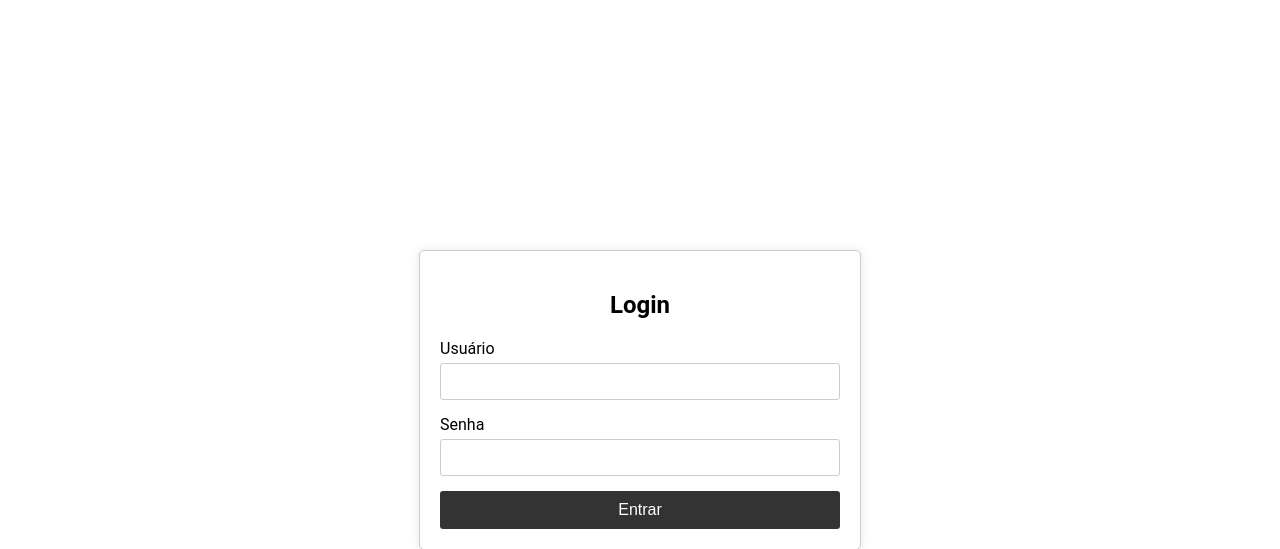
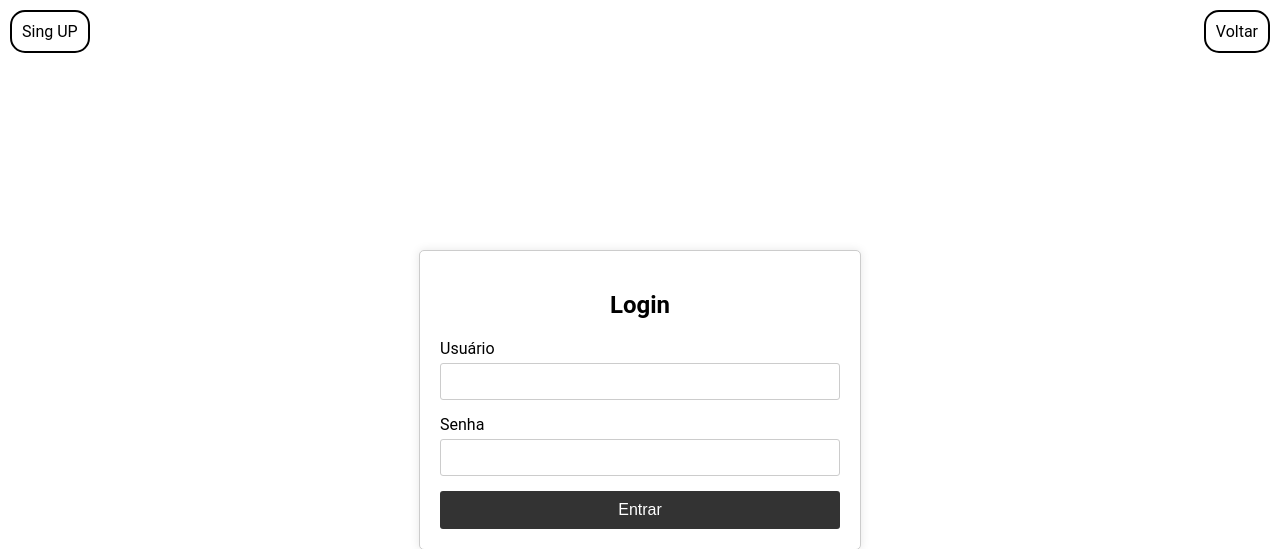
Before and after one commit to LuisGomes18/Blog_Python, a Flask app: page /login in a window 1280 px wide. Shown: the top 549 px of the page. Run offline with Flask 3, Linux system fonts and the light colour scheme.

Commit message:
Adição do botao de login

```diff
--- a/static/css/login/main.css
+++ b/static/css/login/main.css
@@ -7,6 +7,30 @@ body {
     margin: 0;
     padding: 0;
     box-sizing: border-box;
+}
+
+.singup_button {
+    padding: 10px;
+    border: 2px solid black;
+    border-radius: 15px;
+    text-decoration: none;
+    color: black;
+    position: absolute;
+    top: 0;
+    left: 0;
+    margin: 10px;
+}
+
+.voltar_button {
+    padding: 10px;
+    border: 2px solid black;
+    border-radius: 15px;
+    text-decoration: none;
+    color: black;
+    position: absolute;
+    top: 0;
+    right: 0;
+    margin: 10px;
 }
 
 .login-container {
--- a/templates/login.html
+++ b/templates/login.html
@@ -14,6 +14,8 @@
 <body>
     <div class="login-container">
         <h2>Login</h2>
+        <a class="singup_button" href="{{ url_for('singup') }}">Sing UP</a>
+        <a class="voltar_button" href="{{ url_for('index') }}">Voltar</a>
         <form action="/login" method="POST">
             <label for="username">Usuário</label>
             <input type="text" id="username" name="username" required autocomplete="username">
```
